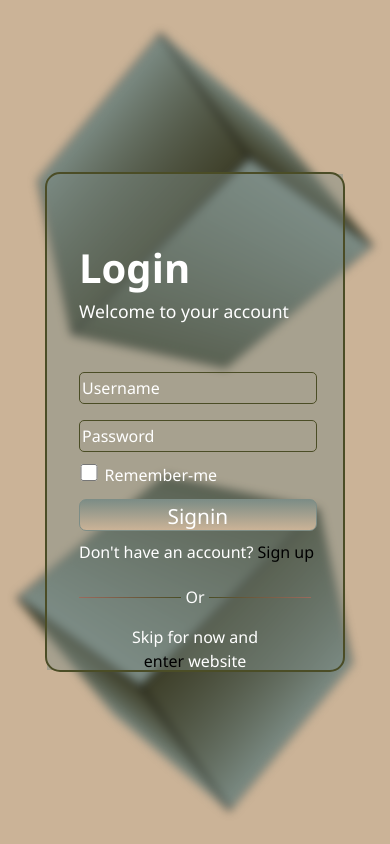
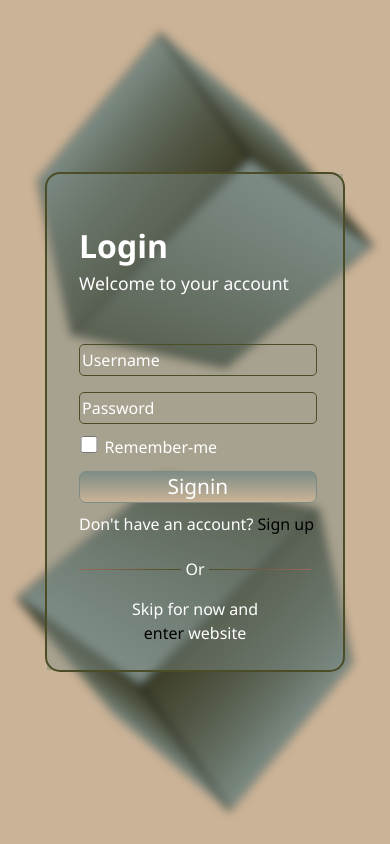
Before and after one commit to thedenisovan/open-library-webapp, a website built with webpack: page src/pages/login.html in a window 390 px wide. Built offline with nearby package versions, Linux system fonts and the light colour scheme; no server answers.

Commit message:
Edit: Mobile style incresed margins

```diff
--- a/src/script/signIn.js
+++ b/src/script/signIn.js
@@ -3,6 +3,7 @@ const loginEls = {
   username: document.querySelector('[data-username]'),
   password: document.querySelector('[data-password]'),
   rememberMe: document.querySelector('[data-remember-me]'),
+  signinBtn: document.querySelector('[data-signin]'),
   signinPageBtn: document.querySelector('[data-signin-page]'),
   singUpPageBtn: document.querySelector('[data-signup-page]'),
   hidden: document.querySelectorAll('.hidden'),
@@ -10,7 +11,7 @@ const loginEls = {
   foreground: document.querySelector('[data-foreground]')
 }
 
-// Class instances of whom will store user personal details.
+// Class which will store user signin details.
 class PersonalDetails {
   constructor(username, password, isRemembered = false) {
     this.username = username;
@@ -18,7 +19,7 @@ class PersonalDetails {
     this.isRemembered = isRemembered;
   }
 }
-// Object which will store instances of personal details class.
+// Object which will store instances of signin details class.
 const users = new Object;
 
 // Initial users
--- a/src/style/style.scss
+++ b/src/style/style.scss
@@ -41,8 +41,8 @@ form {
 }
 
 h1 {
-    margin: 4rem 0 0 0 !important;
-    font-size: 2.5rem !important;
+    margin: 3rem 0 0 0 !important;
+    font-size: 2rem !important;
 }
 
 #welcome {
@@ -117,7 +117,7 @@ input[type='checkbox'] {
 #skip-link {
     text-align: center;
     padding-right: 2rem;
-    margin: 1rem 0px;
+    margin: 1rem 0 2rem 0;
 }
 
 .foreground {
```
Also changed, not shown: configs/dist/main.js, configs/dist/template.html.
